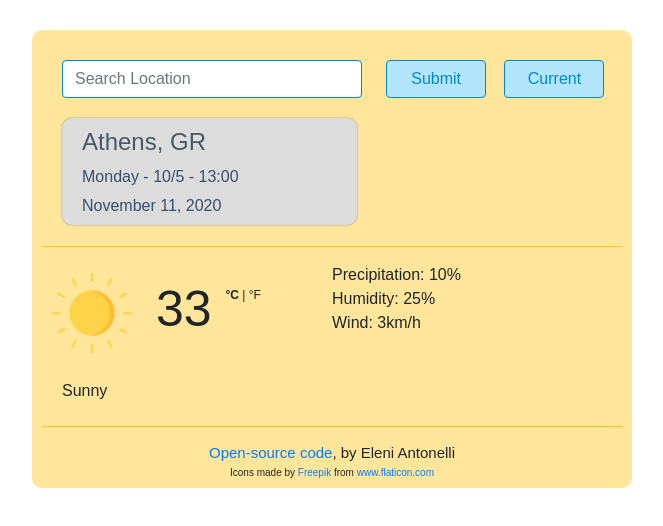
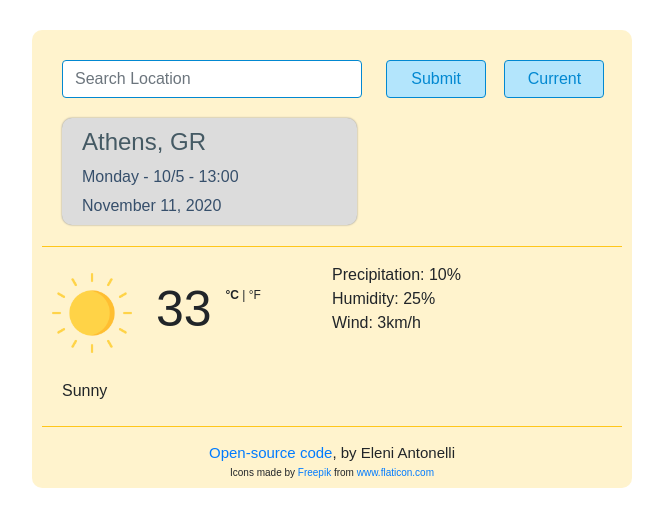
Before and after one commit to elenianto/Eleni-Orange-Weather, a website: page index.html in a window 1280 px wide. Shown: the whole page, without its empty margins (38-701 px from the left). Drawn offline with nearby package versions, Linux system fonts and the light colour scheme.

Commit message:
Updated colors

```diff
--- a/src/styles.css
+++ b/src/styles.css
@@ -1,21 +1,8 @@
 body {
   margin: 15px 10 px;
   background-color: white;
-  border-color: rgba(255, 193, 7, 0.3);
+  border-color: rgba(255, 193, 7, 0.1);
   border-width: 1px;
-}
-#app {
-  margin: 25px 20px;
-  border-color: rgba(255, 193, 7, 0.8);
-}
-#frame {
-  font-family: sans-serif;
-  background: rgba(255, 193, 7, 0.4);
-  padding: 5px 10px;
-  margin: 30px 50px;
-  border-radius: 10px;
-  max-width: 600px;
-  max-height: 600px;
 }
 
 h1 {
@@ -75,6 +62,19 @@ img {
   color: #0288d1;
   width: 100%;
 }
+#app {
+  margin: 25px 20px;
+  border-color: rgba(255, 193, 7, 0.1);
+}
+#frame {
+  font-family: sans-serif;
+  background: rgba(255, 193, 7, 0.2);
+  padding: 5px 10px;
+  margin: 30px 50px;
+  border-radius: 10px;
+  max-width: 600px;
+  max-height: 600px;
+}
 #submit-location-button {
   margin: 25px 0px 0px 0px;
   width: 100px;
@@ -82,7 +82,6 @@ img {
 #current-location-button {
   margin: 25px 0px 0px 20px;
   width: 100px;
-  background-color: #b3e5fc;
   background-clip: padding-box;
   border: 1px solid #0288d1;
   transition: border-color 0.15s ease-in-out, box-shadow 0.15s ease-in-out;
```
